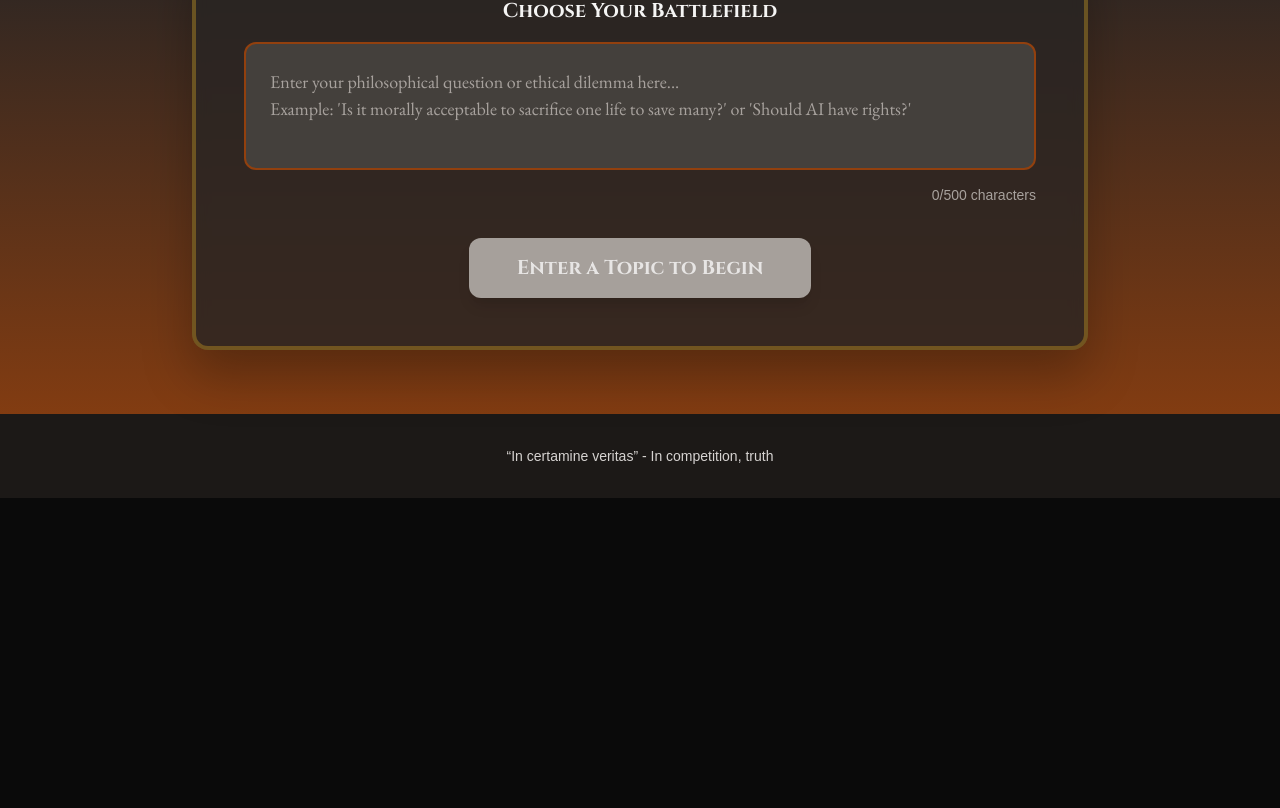
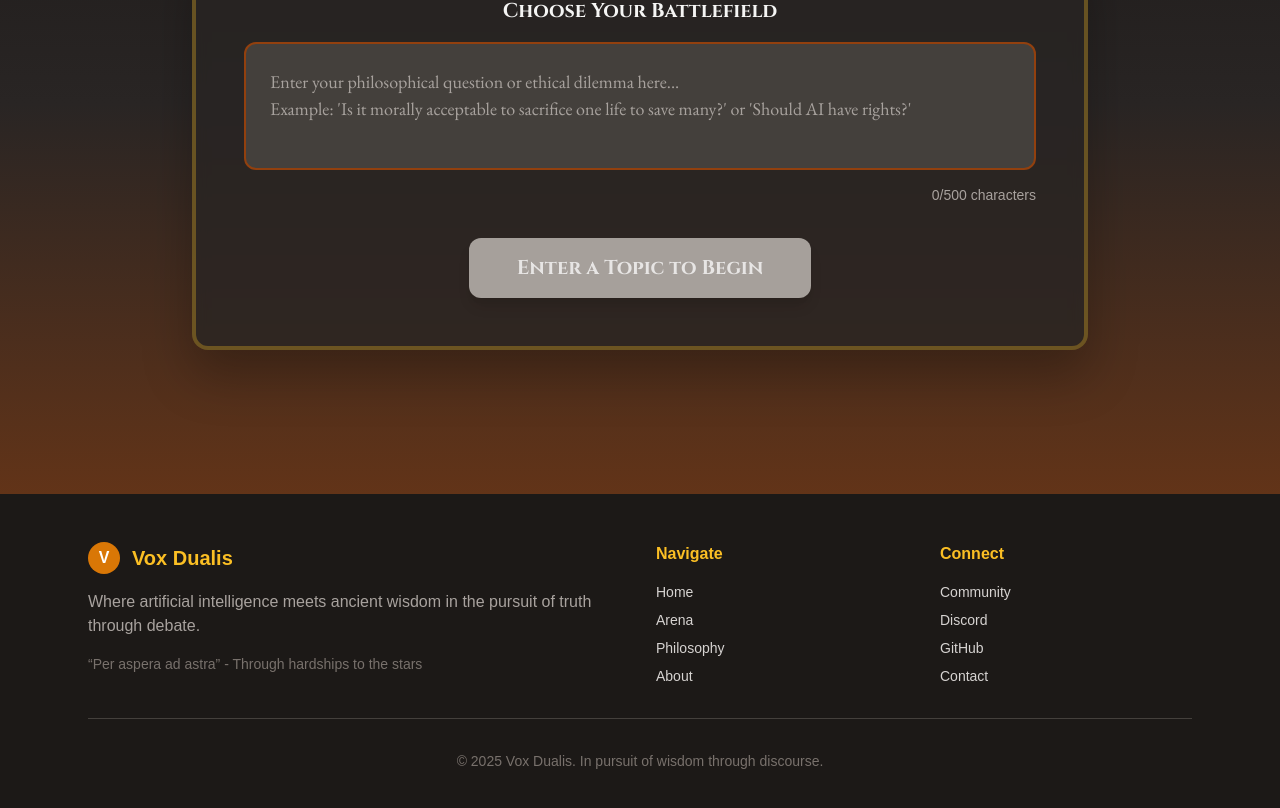
Before and after one commit to SavvyHex/vox-dualis, a Next.js app in the folder frontend/: page /arena in a window 1280 px wide. Shown: the part 614-1422 px from the top of the page. Before the commit the page ends 1112 px from the top, so only its background shows below. Built offline with nearby package versions, Linux system fonts and the light colour scheme; a web font is replaced by a local one.

Commit message:
Header and Footer Components

```diff
--- a/frontend/app/arena/page.tsx
+++ b/frontend/app/arena/page.tsx
@@ -1,7 +1,8 @@
 'use client';
 
 import { useState } from 'react';
-import Link from 'next/link';
+import Navbar from '../../components/Navbar';
+import Footer from '../../components/Footer';
 
 export default function Arena() {
   const [debateTopic, setDebateTopic] = useState('');
@@ -15,23 +16,7 @@ export default function Arena() {
 
   return (
     <div className="vox-page-bg">
-      {/* Header */}
-      <header className="vox-header">
-        <div className="vox-container flex items-center justify-between py-4">
-          <div className="flex items-center space-x-3">
-            <div className="vox-logo">
-              <span className="text-white dark:text-stone-900 font-bold text-xl">V</span>
-            </div>
-            <h1 className="vox-logo-text">Vox Dualis</h1>
-          </div>
-          <nav className="vox-nav">
-            <Link href="/" className="vox-nav-link">Home</Link>
-            <Link href="/arena" className="vox-nav-link-active">Arena</Link>
-            <a href="#about" className="vox-nav-link">About</a>
-            <a href="#philosophy" className="vox-nav-link">Philosophy</a>
-          </nav>
-        </div>
-      </header>
+      <Navbar />
 
       {/* Arena Main Content */}
       <main className="flex-1 flex items-center justify-center px-6 py-16">
@@ -96,14 +81,7 @@ Example: 'Is it morally acceptable to sacrifice one life to save many?' or 'Shou
         </div>
       </main>
 
-      {/* Footer */}
-      <footer className="vox-footer">
-        <div className="vox-container text-center py-8">
-          <p className="text-sm">
-            &ldquo;In certamine veritas&rdquo; - In competition, truth
-          </p>
-        </div>
-      </footer>
+      <Footer />
     </div>
   );
 }
--- a/frontend/app/page.tsx
+++ b/frontend/app/page.tsx
@@ -1,24 +1,11 @@
 import Link from 'next/link';
+import Navbar from '../components/Navbar';
+import Footer from '../components/Footer';
 
 export default function Home() {
   return (
     <div className="vox-page-bg">
-      {/* Header */}
-      <header className="vox-header">
-        <div className="vox-container flex items-center justify-between py-4">
-          <div className="flex items-center space-x-3">
-            <div className="vox-logo">
-              <span className="text-white dark:text-stone-900 font-bold text-xl">V</span>
-            </div>
-            <h1 className="vox-logo-text">Vox Dualis</h1>
-          </div>
-          <nav className="vox-nav">
-            <a href="#arena" className="vox-nav-link">Arena</a>
-            <a href="#about" className="vox-nav-link">About</a>
-            <a href="#philosophy" className="vox-nav-link">Philosophy</a>
-          </nav>
-        </div>
-      </header>
+      <Navbar />
 
       {/* Hero Section */}
       <main className="vox-container py-16">
@@ -91,51 +78,7 @@ export default function Home() {
         </div>
       </main>
 
-      {/* Footer */}
-      <footer className="vox-footer-complex">
-        <div className="vox-container">
-          <div className="grid md:grid-cols-4 gap-8">
-            <div className="md:col-span-2">
-              <div className="flex items-center space-x-3 mb-4">
-                <div className="vox-footer-logo">
-                  <span className="text-white font-bold">V</span>
-                </div>
-                <h3 className="vox-footer-title">Vox Dualis</h3>
-              </div>
-              <p className="vox-footer-text">
-                Where artificial intelligence meets ancient wisdom in the pursuit of truth through debate.
-              </p>
-              <p className="vox-footer-small">
-                &ldquo;Per aspera ad astra&rdquo; - Through hardships to the stars
-              </p>
-            </div>
-
-            <div>
-              <h4 className="vox-footer-section-title">Navigate</h4>
-              <ul className="space-y-2 text-sm">
-                <li><a href="#" className="vox-footer-link">Arena</a></li>
-                <li><a href="#" className="vox-footer-link">Debates</a></li>
-                <li><a href="#" className="vox-footer-link">Philosophy</a></li>
-                <li><a href="#" className="vox-footer-link">About</a></li>
-              </ul>
-            </div>
-
-            <div>
-              <h4 className="vox-footer-section-title">Connect</h4>
-              <ul className="space-y-2 text-sm">
-                <li><a href="#" className="vox-footer-link">Community</a></li>
-                <li><a href="#" className="vox-footer-link">Discord</a></li>
-                <li><a href="#" className="vox-footer-link">GitHub</a></li>
-                <li><a href="#" className="vox-footer-link">Contact</a></li>
-              </ul>
-            </div>
-          </div>
-
-          <div className="vox-footer-bottom">
-            © 2025 Vox Dualis. In pursuit of wisdom through discourse.
-          </div>
-        </div>
-      </footer>
+      <Footer />
     </div>
   );
 }
--- /dev/null
+++ b/frontend/components/Footer.tsx
@@ -0,0 +1,50 @@
+import Link from 'next/link';
+
+export default function Footer() {
+  return (
+    <footer className="vox-footer-complex">
+      <div className="vox-container">
+        <div className="grid md:grid-cols-4 gap-8">
+          <div className="md:col-span-2">
+            <div className="flex items-center space-x-3 mb-4">
+              <div className="vox-footer-logo">
+                <span className="text-white font-bold">V</span>
+              </div>
+              <h3 className="vox-footer-title">Vox Dualis</h3>
+            </div>
+            <p className="vox-footer-text">
+              Where artificial intelligence meets ancient wisdom in the pursuit of truth through debate.
+            </p>
+            <p className="vox-footer-small">
+              &ldquo;Per aspera ad astra&rdquo; - Through hardships to the stars
+            </p>
+          </div>
+
+          <div>
+            <h4 className="vox-footer-section-title">Navigate</h4>
+            <ul className="space-y-2 text-sm">
+              <li><Link href="/" className="vox-footer-link">Home</Link></li>
+              <li><Link href="/arena" className="vox-footer-link">Arena</Link></li>
+              <li><a href="#philosophy" className="vox-footer-link">Philosophy</a></li>
+              <li><a href="#about" className="vox-footer-link">About</a></li>
+            </ul>
+          </div>
+
+          <div>
+            <h4 className="vox-footer-section-title">Connect</h4>
+            <ul className="space-y-2 text-sm">
+              <li><a href="#" className="vox-footer-link">Community</a></li>
+              <li><a href="#" className="vox-footer-link">Discord</a></li>
+              <li><a href="#" className="vox-footer-link">GitHub</a></li>
+              <li><a href="#" className="vox-footer-link">Contact</a></li>
+            </ul>
+          </div>
+        </div>
+
+        <div className="vox-footer-bottom">
+          © 2025 Vox Dualis. In pursuit of wisdom through discourse.
+        </div>
+      </div>
+    </footer>
+  );
+}
--- /dev/null
+++ b/frontend/components/Navbar.tsx
@@ -0,0 +1,37 @@
+'use client';
+
+import Link from 'next/link';
+import { usePathname } from 'next/navigation';
+
+export default function Navbar() {
+  const pathname = usePathname();
+
+  return (
+    <header className="vox-header">
+      <div className="vox-container flex items-center justify-between py-4">
+        <div className="flex items-center space-x-3">
+          <div className="vox-logo">
+            <span className="text-white dark:text-stone-900 font-bold text-xl">V</span>
+          </div>
+          <h1 className="vox-logo-text">Vox Dualis</h1>
+        </div>
+        <nav className="vox-nav">
+          <Link
+            href="/"
+            className={pathname === '/' ? 'vox-nav-link-active' : 'vox-nav-link'}
+          >
+            Home
+          </Link>
+          <Link
+            href="/arena"
+            className={pathname === '/arena' ? 'vox-nav-link-active' : 'vox-nav-link'}
+          >
+            Arena
+          </Link>
+          <a href="#about" className="vox-nav-link">About</a>
+          <a href="#philosophy" className="vox-nav-link">Philosophy</a>
+        </nav>
+      </div>
+    </header>
+  );
+}
```
